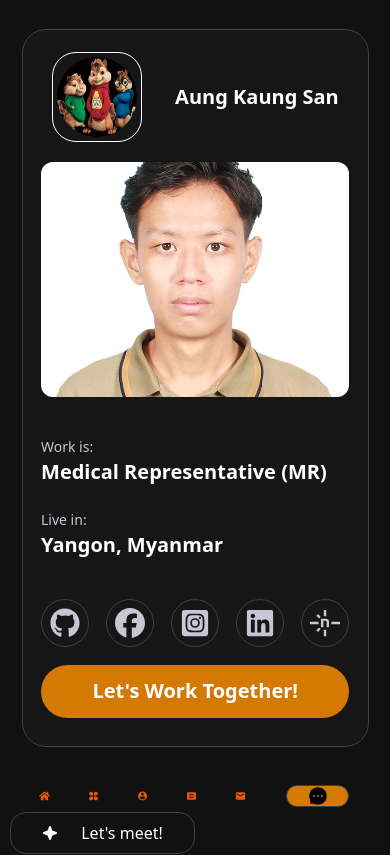
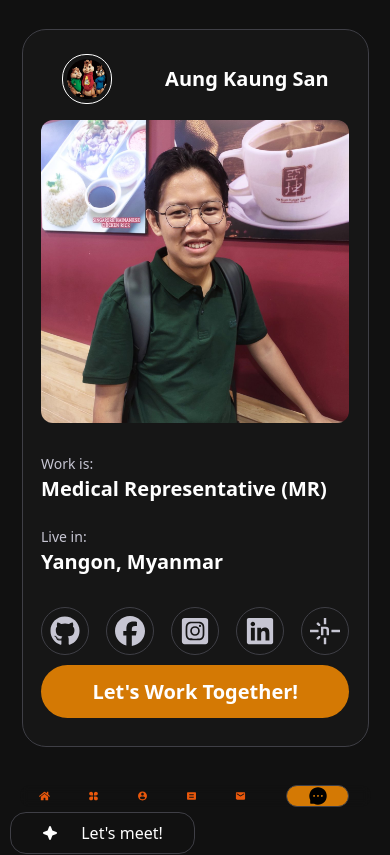
Before and after one commit to ArrKuu77/Portfolio-AKS, a React (Vite) app: page / in a window 390 px wide. Shown: the top 855 px of the page. Built offline with nearby package versions, Linux system fonts and the light colour scheme.

Commit message:
change-image-profile

```diff
--- a/src/components/Profile.component.jsx
+++ b/src/components/Profile.component.jsx
@@ -6,7 +6,7 @@ import { FaLinkedin } from "react-icons/fa";
 import { SiNetlify } from "react-icons/si";
 import { SiGmail } from "react-icons/si";
 
-import imageAKS from "../image/AKS.jpg";
+import imageAKS from "../image/AKSProfile.jpg";
 import Logo from "../image/logo1.jpg";
 import { Link } from "react-scroll";
 
@@ -15,12 +15,12 @@ const ProfileComponent = () => {
     <div className="  max-sm:h-[85vh] max-sm:mt-[5%] md:sticky md:top-5 md:left-16 w-full bg-[#161616] border border-zinc-700 p-1 rounded-3xl ">
       <div className=" max-sm:h-[95%] w-11/12 flex flex-col justify-between gap-2 mx-auto my-3 ">
         {/* Logo and Name */}
-        <div className=" max-sm:h-[15%]  flex  justify-around items-center">
+        <div className=" max-sm:h-[10%]  flex  justify-around items-center">
           <div className="   border rounded-3xl p-1 wi border-white font-bold text-[#2b2e4a] md:text-7xl">
             <img
               src={Logo}
               alt=""
-              className=" max-sm:w-20 max-sm:h-20 w-14 h-14 rounded-full"
+              className=" max-sm:w-10 max-sm:h-10 w-14 h-14 rounded-full"
             />
           </div>
           <h1 className=" ms-3 md:text-2xl max-sm:text-xl font-bold ">
@@ -28,11 +28,11 @@ const ProfileComponent = () => {
           </h1>
         </div>
         {/* Photo */}
-        <div className=" max-sm:h-[35%]   ">
+        <div className=" max-sm:h-[45%]   ">
           <img
             src={imageAKS}
             alt=""
-            className="md:h-[200px] max-sm:h-full w-full mx-auto rounded-xl   object-cover"
+            className="md:h-[300px] max-sm:h-full w-full mx-auto rounded-xl object-cover object-center"
           />
         </div>
         {/* Specialization && Based in*/}
```
Also changed, not shown: src/image/AKSProfile.jpg (added).
